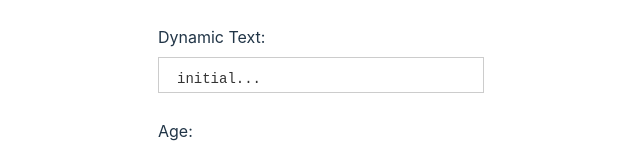
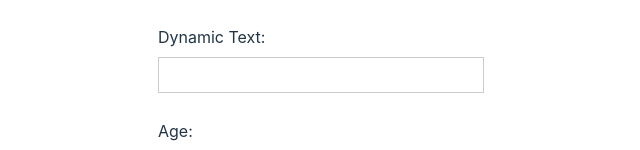
Before and after one commit to erikmejias/dynamic-inputs, a React (Vite) app: page / in a window 1280 px wide. Shown: the part 349-499 px from the top of the page, without its empty margins (332-972 px from the left). Built offline with nearby package versions, Linux system fonts and the light colour scheme.

Commit message:
fix: remove initial value

```diff
--- a/src/App.tsx
+++ b/src/App.tsx
@@ -6,7 +6,7 @@ import EditableInput from './components/EditableInput';
 function App() {
   const [name, setName] = useState('');
   const [email, setEmail] = useState('');
-  const [dynamicText, setDynamicText] = useState('initial...');
+  const [dynamicText, setDynamicText] = useState('');
   const [age, setAge] = useState('');
 
   const handleDynamicText = (value: string) => {
```
